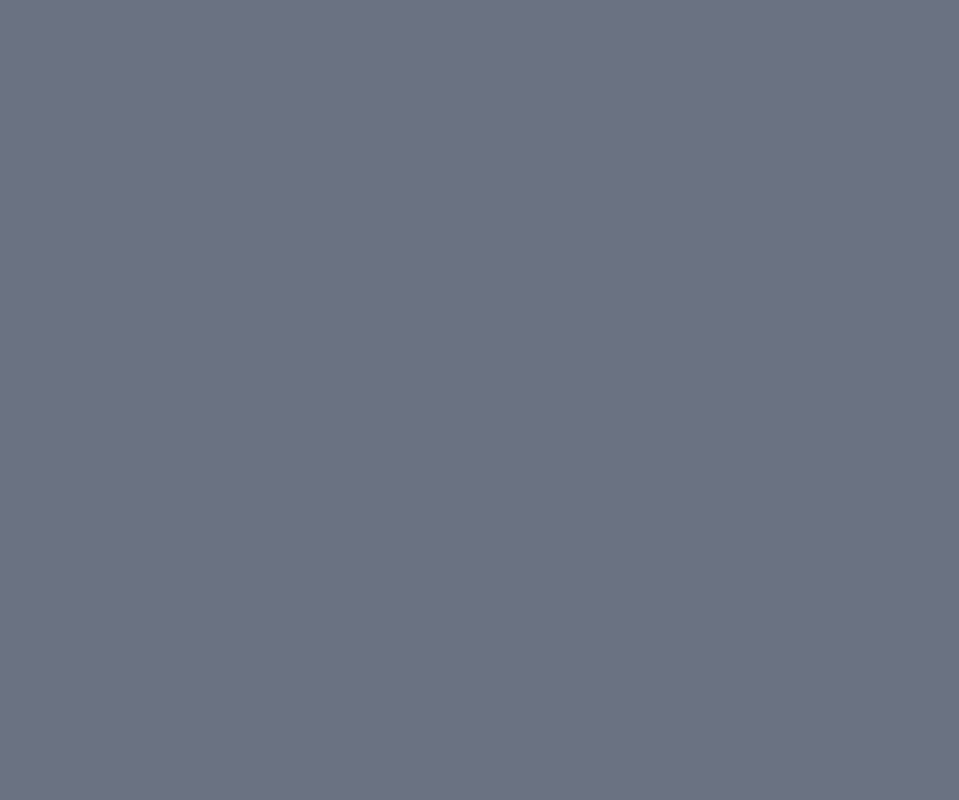
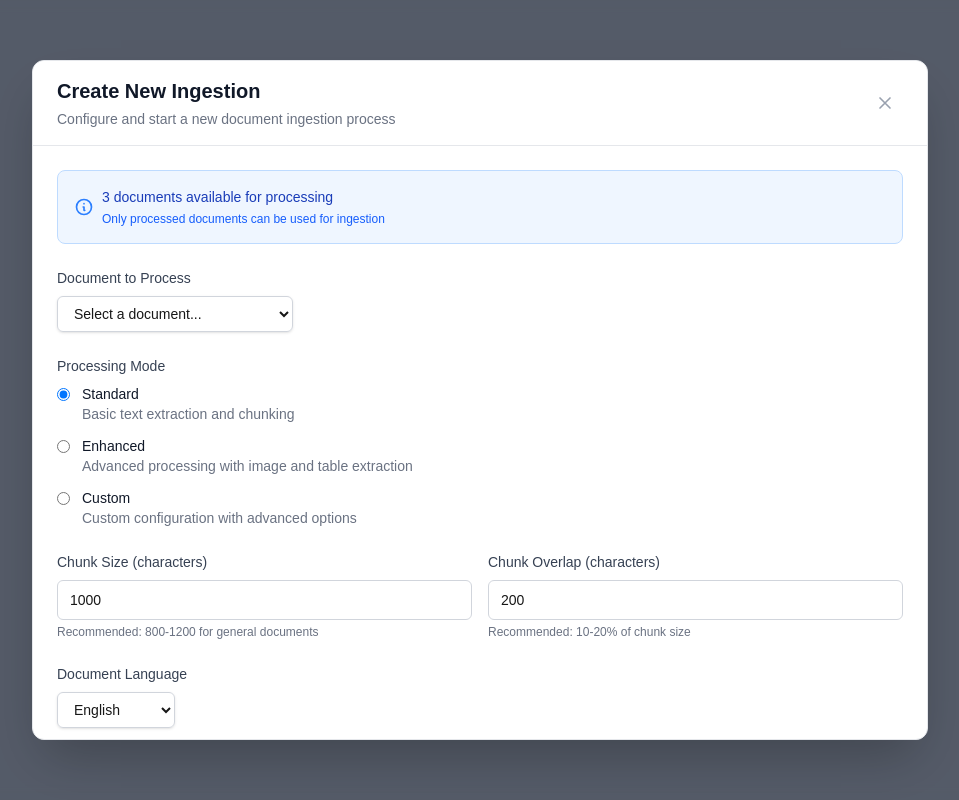
Before and after one commit to mayank4015/jktech-frontend, a Next.js app: page /ingestion in a window 1280 px wide. Both pictures are taken after a click on the button "New Ingestion". Shown: the top 800 px of the page, without its empty margins (160-1119 px from the left). Built offline with nearby package versions, Linux system fonts and the light colour scheme.

Commit message:
fix: "New Ingestion" form design fixed

```diff
--- a/src/app/(dashboard)/ingestion/page.tsx
+++ b/src/app/(dashboard)/ingestion/page.tsx
@@ -41,7 +41,17 @@ export default function IngestionPage() {
     refreshInterval: 10000, // 10 seconds
   });
 
-  const { documents } = useDocuments();
+  const { documents, loading: documentsLoading } = useDocuments({
+    autoFetch: true,
+    initialLimit: 100, // Get more documents for the dropdown
+  });
+
+  // Debug documents loading
+  console.log("Documents state:", {
+    documentsCount: documents.length,
+    documentsLoading,
+    documents: documents.slice(0, 3), // Show first 3 documents
+  });
   const { users } = useUsers();
 
   // Handlers
@@ -115,9 +125,9 @@ export default function IngestionPage() {
           </Link>
           <Button
             onClick={() => setShowCreateModal(true)}
-            disabled={availableDocuments.length === 0}
+            disabled={documentsLoading || availableDocuments.length === 0}
           >
-            New Ingestion
+            {documentsLoading ? "Loading..." : "New Ingestion"}
           </Button>
         </div>
       </div>
@@ -243,13 +253,64 @@ export default function IngestionPage() {
         title="Create New Ingestion"
         size="lg"
       >
-        <IngestionConfigForm
-          onSubmit={handleCreateIngestion}
-          onCancel={() => setShowCreateModal(false)}
-          availableDocuments={availableDocuments}
-          isLoading={isCreating}
-        />
+        <div className="p-4 bg-red-100 border border-red-300">
+          <p className="text-red-800 font-bold">🔍 MODAL CONTENT TEST</p>
+          <p className="text-red-600">
+            Available documents: {availableDocuments.length}
+          </p>
+          <p className="text-red-600">
+            Modal is open: {showCreateModal ? "YES" : "NO"}
+          </p>
+        </div>
       </Modal>
+
+      {/* Create Ingestion Modal - Revamped */}
+      {showCreateModal && (
+        <div className="fixed inset-0 z-50 bg-black/20 backdrop-blur-sm flex items-center justify-center p-4">
+          <div className="bg-white rounded-xl shadow-2xl max-w-4xl w-full max-h-[85vh] flex flex-col border border-gray-200">
+            {/* Modal Header - Fixed */}
+            <div className="flex items-center justify-between px-6 py-4 border-b border-gray-200 bg-white rounded-t-xl">
+              <div>
+                <h2 className="text-xl font-semibold text-gray-900">
+                  Create New Ingestion
+                </h2>
+                <p className="text-sm text-gray-500 mt-1">
+                  Configure and start a new document ingestion process
+                </p>
+              </div>
+              <button
+                onClick={() => setShowCreateModal(false)}
+                className="p-2 hover:bg-gray-100 rounded-lg transition-colors duration-200 text-gray-400 hover:text-gray-600"
+                aria-label="Close modal"
+              >
+                <svg
+                  className="w-5 h-5"
+                  fill="none"
+                  stroke="currentColor"
+                  viewBox="0 0 24 24"
+                >
+                  <path
+                    strokeLinecap="round"
+                    strokeLinejoin="round"
+                    strokeWidth={2}
+                    d="M6 18L18 6M6 6l12 12"
+                  />
+                </svg>
+              </button>
+            </div>
+
+            {/* Modal Body - Scrollable */}
+            <div className="flex-1 overflow-y-auto px-6 py-6">
+              <IngestionConfigForm
+                onSubmit={handleCreateIngestion}
+                onCancel={() => setShowCreateModal(false)}
+                availableDocuments={availableDocuments}
+                isLoading={isCreating}
+              />
+            </div>
+          </div>
+        </div>
+      )}
     </div>
   );
 }
--- a/src/components/ingestion/IngestionConfigForm.tsx
+++ b/src/components/ingestion/IngestionConfigForm.tsx
@@ -69,6 +69,16 @@ export function IngestionConfigForm({
   availableDocuments = [],
   isLoading = false,
 }: IngestionConfigFormProps) {
+  // Add error boundary for debugging
+  try {
+    console.log("Form rendering with:", {
+      availableDocuments: availableDocuments?.length,
+      onSubmit: !!onSubmit,
+    });
+  } catch (e) {
+    console.error("Error in form component:", e);
+  }
+
   const [formData, setFormData] = useState<ConfigFormData>({
     documentId: "",
     chunkSize: defaultConfig?.chunkSize || 1000,
@@ -134,7 +144,58 @@ export function IngestionConfigForm({
     (doc) => doc.status === "processed"
   );
 
+  // Add error boundary
+  if (!onSubmit) {
     return (
+      <div className="p-4 text-red-600">
+        Error: onSubmit function is required
+      </div>
+    );
+  }
+
+  // Test render
+  if (!availableDocuments || availableDocuments.length === 0) {
+    return (
+      <div className="p-4 text-center">
+        <p className="text-gray-500 mb-2">No documents available</p>
+        <p className="text-sm text-gray-400">
+          Please upload and process documents first.
+        </p>
+      </div>
+    );
+  }
+
+  return (
+    <div className="space-y-6">
+      {/* Status Info */}
+      <div className="bg-blue-50 border border-blue-200 rounded-lg p-4">
+        <div className="flex items-center">
+          <svg
+            className="w-5 h-5 text-blue-500 mr-2"
+            fill="none"
+            stroke="currentColor"
+            viewBox="0 0 24 24"
+          >
+            <path
+              strokeLinecap="round"
+              strokeLinejoin="round"
+              strokeWidth={2}
+              d="M13 16h-1v-4h-1m1-4h.01M21 12a9 9 0 11-18 0 9 9 0 0118 0z"
+            />
+          </svg>
+          <div>
+            <p className="text-sm font-medium text-blue-800">
+              {processableDocuments.length} document
+              {processableDocuments.length !== 1 ? "s" : ""} available for
+              processing
+            </p>
+            <p className="text-xs text-blue-600 mt-1">
+              Only processed documents can be used for ingestion
+            </p>
+          </div>
+        </div>
+      </div>
+
       <form onSubmit={handleSubmit} className="space-y-6">
         {/* Document Selection */}
         <div>
@@ -175,7 +236,9 @@ export function IngestionConfigForm({
                   name="processingMode"
                   value={option.value}
                   checked={formData.processingMode === option.value}
-                onChange={(e) => handleChange("processingMode", e.target.value)}
+                  onChange={(e) =>
+                    handleChange("processingMode", e.target.value)
+                  }
                   className="mt-1 mr-3"
                   disabled={isLoading || isSubmitting}
                 />
@@ -264,7 +327,9 @@ export function IngestionConfigForm({
               <input
                 type="checkbox"
                 checked={formData.extractImages}
-              onChange={(e) => handleChange("extractImages", e.target.checked)}
+                onChange={(e) =>
+                  handleChange("extractImages", e.target.checked)
+                }
                 className="mr-3"
                 disabled={isLoading || isSubmitting}
               />
@@ -282,7 +347,9 @@ export function IngestionConfigForm({
               <input
                 type="checkbox"
                 checked={formData.extractTables}
-              onChange={(e) => handleChange("extractTables", e.target.checked)}
+                onChange={(e) =>
+                  handleChange("extractTables", e.target.checked)
+                }
                 className="mr-3"
                 disabled={isLoading || isSubmitting}
               />
@@ -299,8 +366,8 @@ export function IngestionConfigForm({
         </div>
 
         {/* Configuration Preview */}
-      <div className="bg-gray-50 rounded-lg p-4">
-        <h4 className="text-sm font-medium text-gray-900 mb-2">
+        <div className="bg-gray-50 rounded-lg p-4 border border-gray-200">
+          <h4 className="text-sm font-medium text-gray-900 mb-3">
             Configuration Summary
           </h4>
           <div className="grid grid-cols-2 gap-2 text-sm text-gray-600">
@@ -308,7 +375,10 @@ export function IngestionConfigForm({
             <div>Overlap: {formData.chunkOverlap} chars</div>
             <div>
               Language:{" "}
-            {languageOptions.find((l) => l.value === formData.language)?.label}
+              {
+                languageOptions.find((l) => l.value === formData.language)
+                  ?.label
+              }
             </div>
             <div>
               Mode:{" "}
@@ -324,14 +394,14 @@ export function IngestionConfigForm({
         </div>
 
         {/* Actions */}
-      <div className="flex gap-3 pt-4">
+        <div className="flex justify-end gap-3 pt-6 border-t border-gray-200">
           {onCancel && (
             <Button
               type="button"
               variant="outline"
               onClick={onCancel}
               disabled={isSubmitting}
-            className="flex-1"
+              size="lg"
             >
               Cancel
             </Button>
@@ -341,7 +411,7 @@ export function IngestionConfigForm({
             disabled={
               isSubmitting || isLoading || processableDocuments.length === 0
             }
-          className="flex-1"
+            size="lg"
           >
             {isSubmitting ? (
               <>
@@ -354,5 +424,6 @@ export function IngestionConfigForm({
           </Button>
         </div>
       </form>
+    </div>
   );
 }
```
Lines whose indentation alone changed are shown as unchanged.
